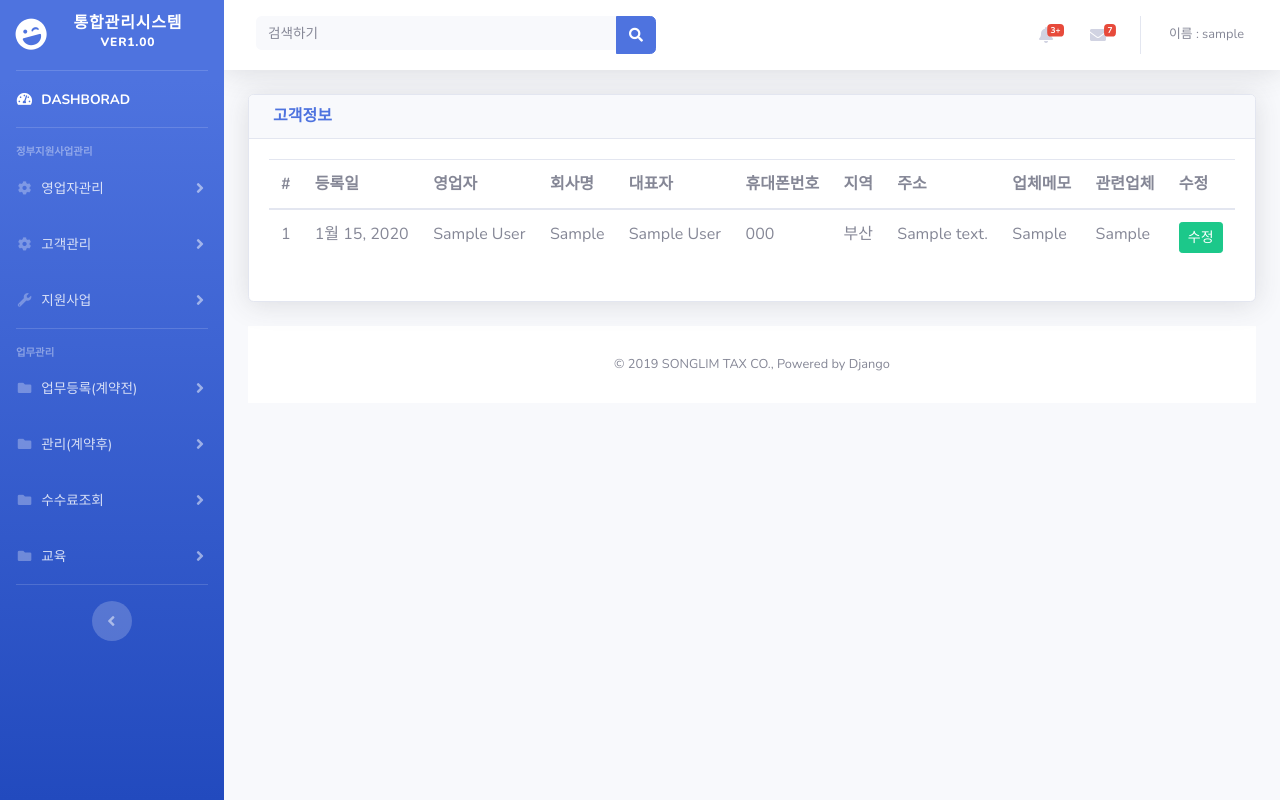
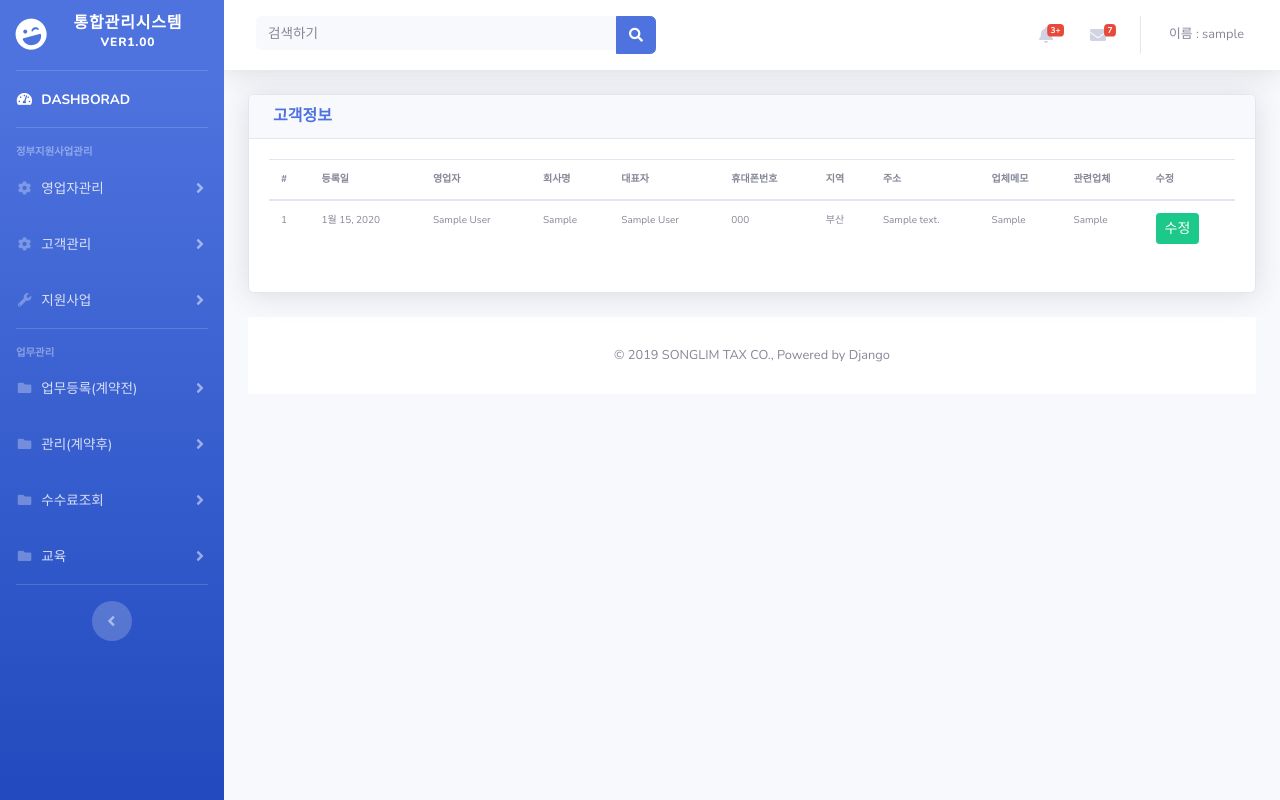
Before and after one commit to ksw1016v/tax2020, a Django app: page /customers/customerlist/ in a window 1280 px wide. Run offline with Django 3.2, Linux system fonts and the light colour scheme; a user stored in the database is signed in; tables that the repository leaves empty hold one stand-in row (values such as "Sample post"); some libraries are stand-ins or nearby versions.

Commit message:
Update customer_list.html

```diff
--- a/customers/templates/customers/customer_list.html
+++ b/customers/templates/customers/customer_list.html
@@ -13,7 +13,7 @@
     <div class="card-body">
     <div class="table-responsive">
 
-    <table class ="table">
+    <table class ="table" style="font-size:x-small">
 
         <thead>
         <tr>
```
